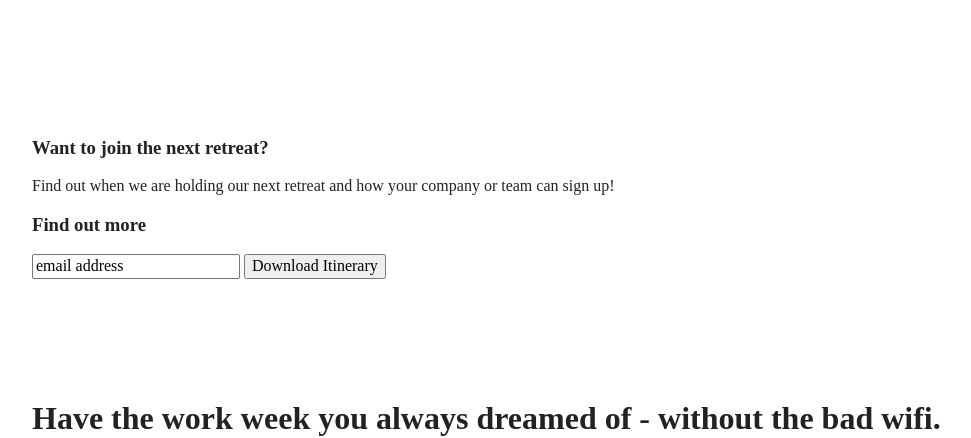
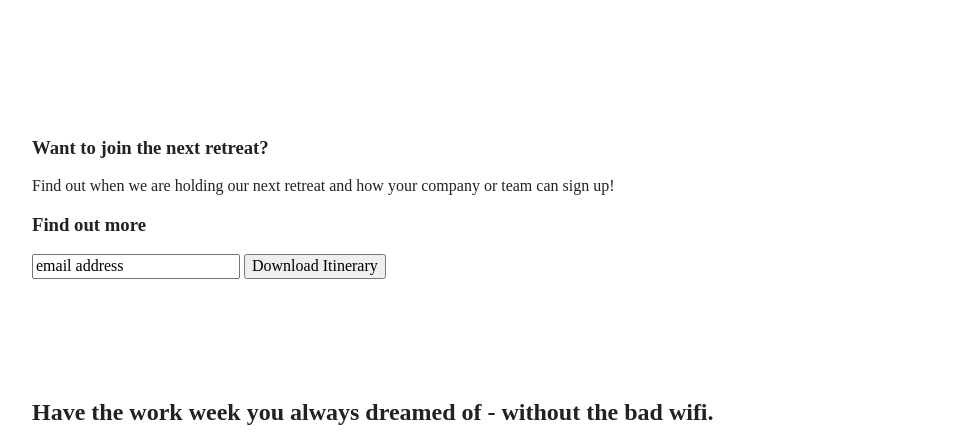
Before and after one commit to alebarraza88/unplugged, a website built with Parcel: page index.html in a window 1280 px wide. Shown: the part 364-802 px from the top of the page, without its empty margins (32-1003 px from the left). Built offline with nearby package versions, Linux system fonts and the light colour scheme.

Commit message:
fixed missed html tag

```diff
--- a/index.html
+++ b/index.html
@@ -61,7 +61,7 @@
       </aside>
     <section class="features">
       <div class="content-wrapper">
-        <h1>Have the work week you always dreamed of - without the bad wifi.</h1>
+        <h2>Have the work week you always dreamed of - without the bad wifi.</h2>
           <article>
             <p class="features-icons"></p>
             <p class="features-description"> Located in a peaceful bungalow outside of Lake Geneva, Wisconsin. </p>
```
